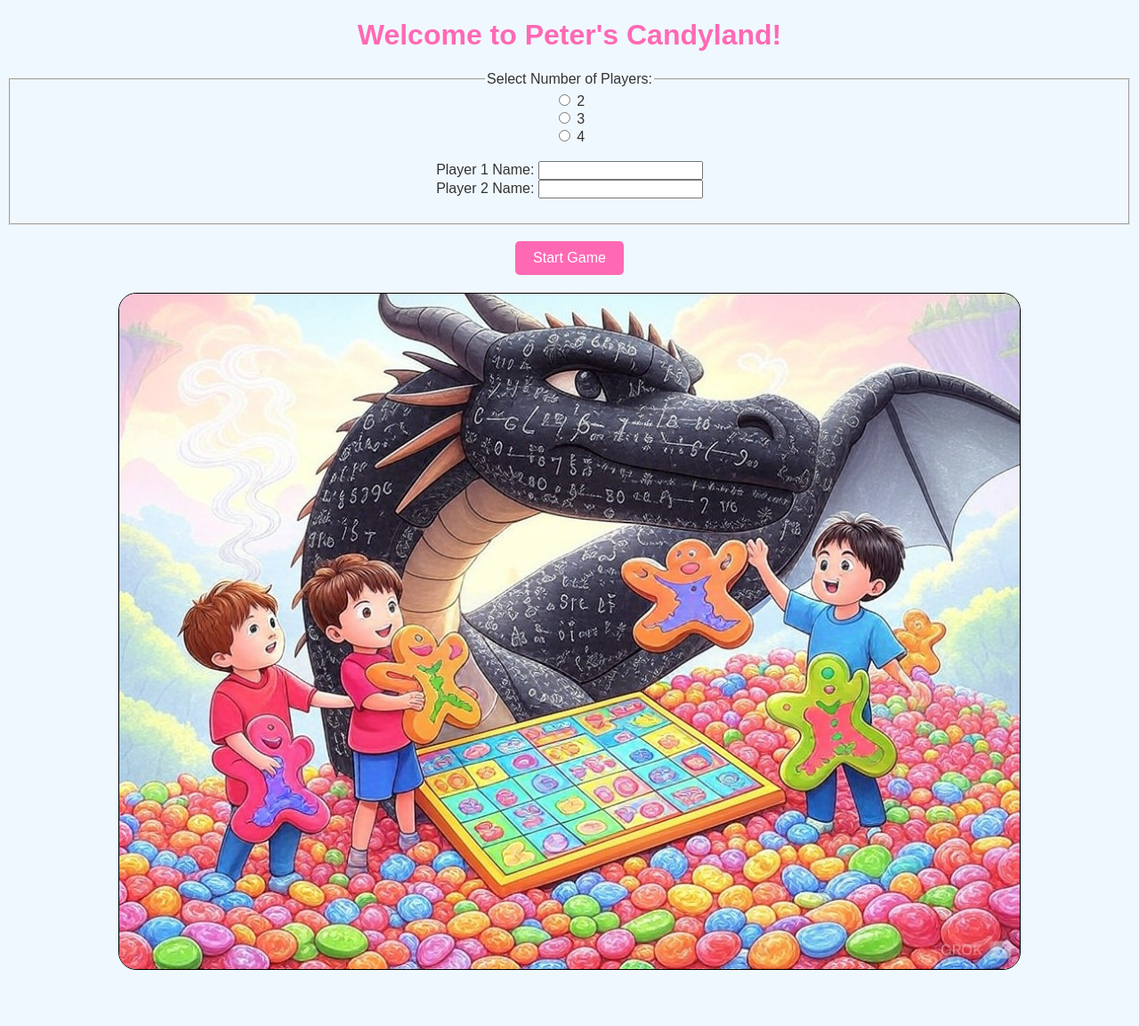
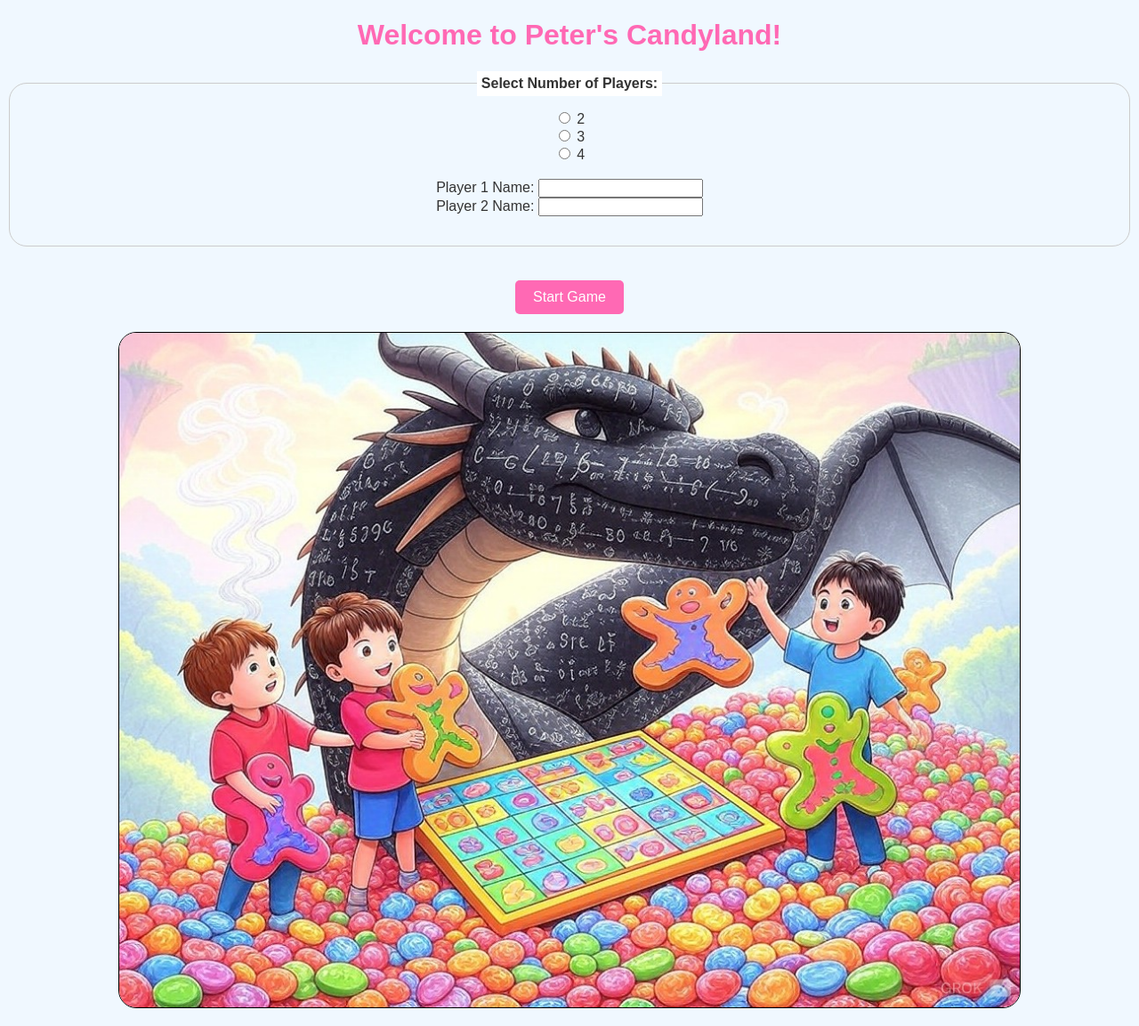
Before and after one commit to petersomerville/candyland, a Flask app: page / in a window 1280 px wide. Shown: the whole page at 89% size. Before the commit the page ends 1090 px from the top, so only its background shows below. Run offline with Flask 3, Linux system fonts and the light colour scheme.

Commit message:
more styling to the setup page

```diff
--- a/static/css/style.css
+++ b/static/css/style.css
@@ -242,3 +242,18 @@ li {
     border: black 1px solid;
     border-radius: 20px;
   }
+
+  /* Styling for the fieldset on the setup page */
+fieldset {
+  border: 1px solid #ccc;
+  border-radius: 20px;
+  padding: 15px;
+  margin-bottom: 20px;
+}
+
+fieldset legend {
+  font-weight: bold; /* Makes the legend text bold */
+  padding: 5px;    /* Adds a little horizontal padding around the legend text */
+  color: #333;       /* Sets the text color */
+  background-color: #fff; /* White background for the fieldset */
+}
```
